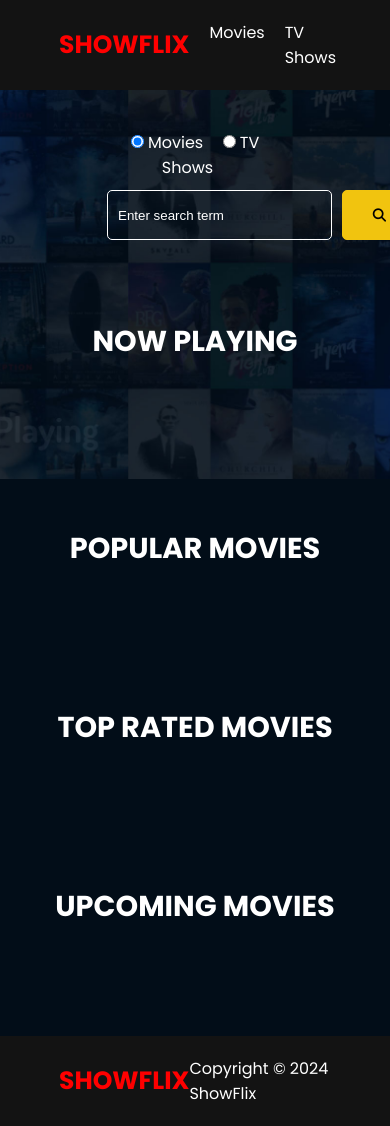
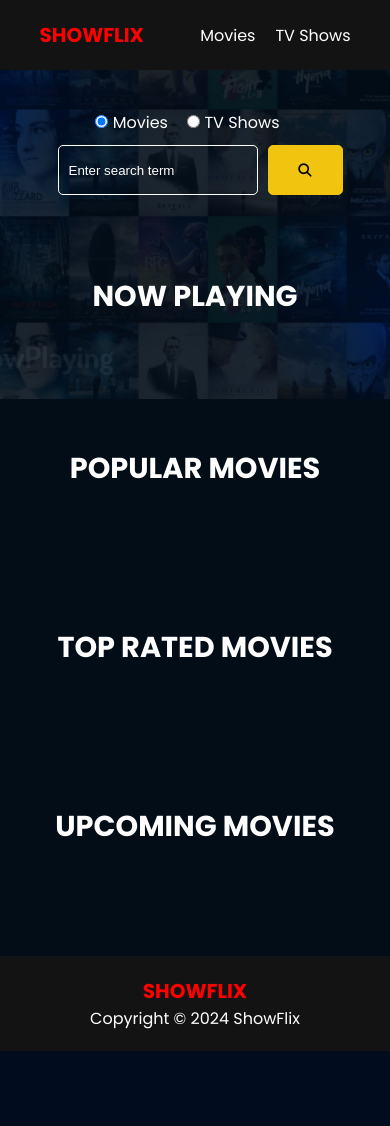
Before and after one commit to D-Chaney/showflix, a PHP site: page /index.php in a window 390 px wide. After the commit the page ends 1051 px from the top of that part, so only its background shows below. Run offline with PHP 8.4, Linux system fonts and the light colour scheme; the page is wider than the window, and the part outside it is not shown.

Commit message:
Fixed responsive design in header, footer, movie-details and tv-details

```diff
--- a/components/footer.php
+++ b/components/footer.php
@@ -1,6 +1,6 @@
 
 <footer class="main-footer">
-    <div class="container">
+    <div class="container footer">
         <div><span class="logo">SHOWFLIX</span></div>
         <div class="copyright">Copyright &copy; 2024 ShowFlix</div>
         <!-- <div class="social-links">
--- a/css/style.css
+++ b/css/style.css
@@ -307,7 +307,7 @@ section h2 {
 }
 
 #search-term {
-    min-width: 225px;
+    min-width: 200px;
     max-width: 350px;
 }
 
@@ -412,3 +412,48 @@ section h2 {
     display: flex;
     flex-direction: column;
 }
+
+@media screen and (max-width: 450px) {
+    .main-header .logo a,
+    .main-footer .container .logo {
+        font-size: 20px;
+}
+
+    .container {
+        max-width: 90%;
+        width: 90%;
+    }
+}
+
+@media screen and (max-width: 540px) {
+    div.container.footer {
+        display: flex;
+        flex-direction: column  !important;
+    }
+
+    section.now-playing {
+        padding: 0px 20px 25px;
+        background: url(../images/showcase-bg.jpg) no-repeat center center/cover;
+      }
+
+      .details-top img {
+           max-width: 300px;
+    }
+
+}
+
+@media screen and (max-width: 1200px) {
+
+    /* Movie Details */
+    .details-top {
+        flex-direction: column!important;
+    }
+
+    .details-top h2 {
+        display: none;
+    }
+
+    .details-top img {
+        margin-right: 0;
+    }
+}
```
